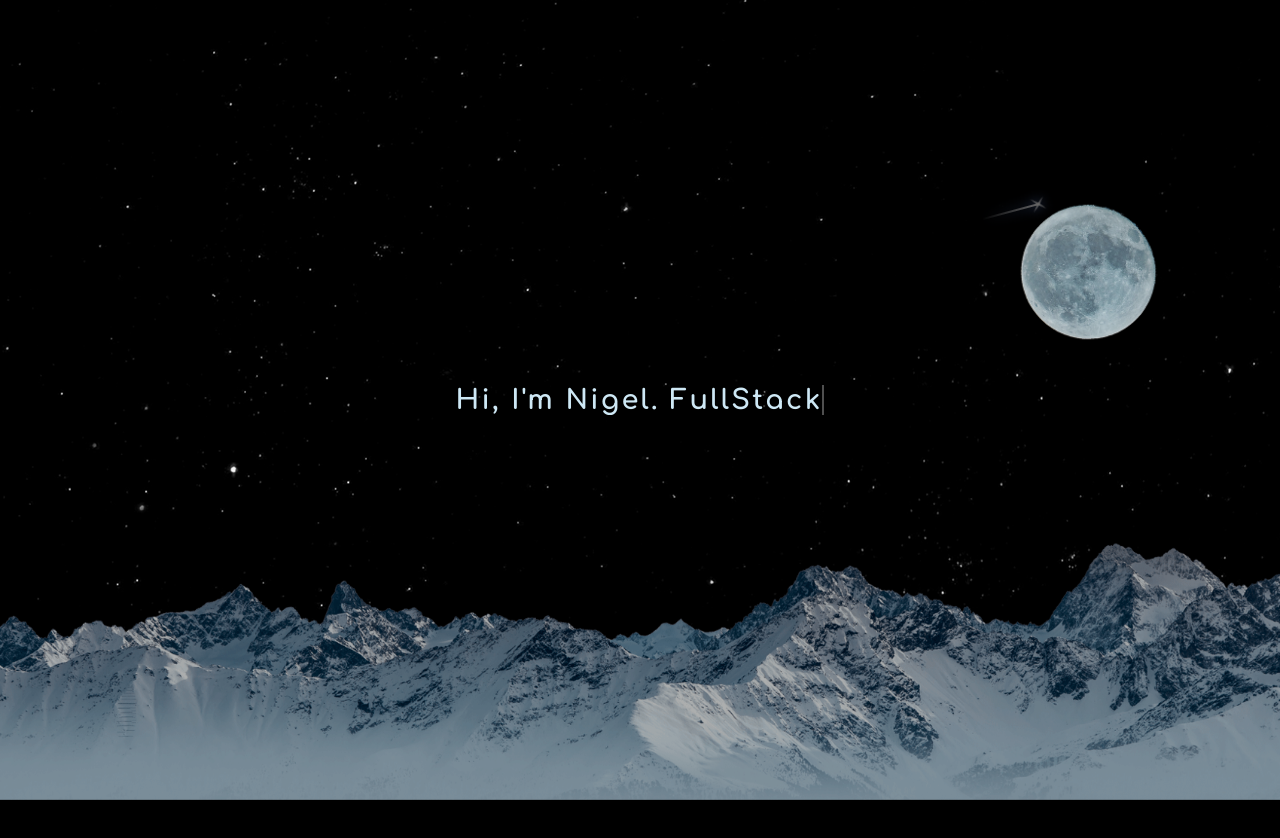
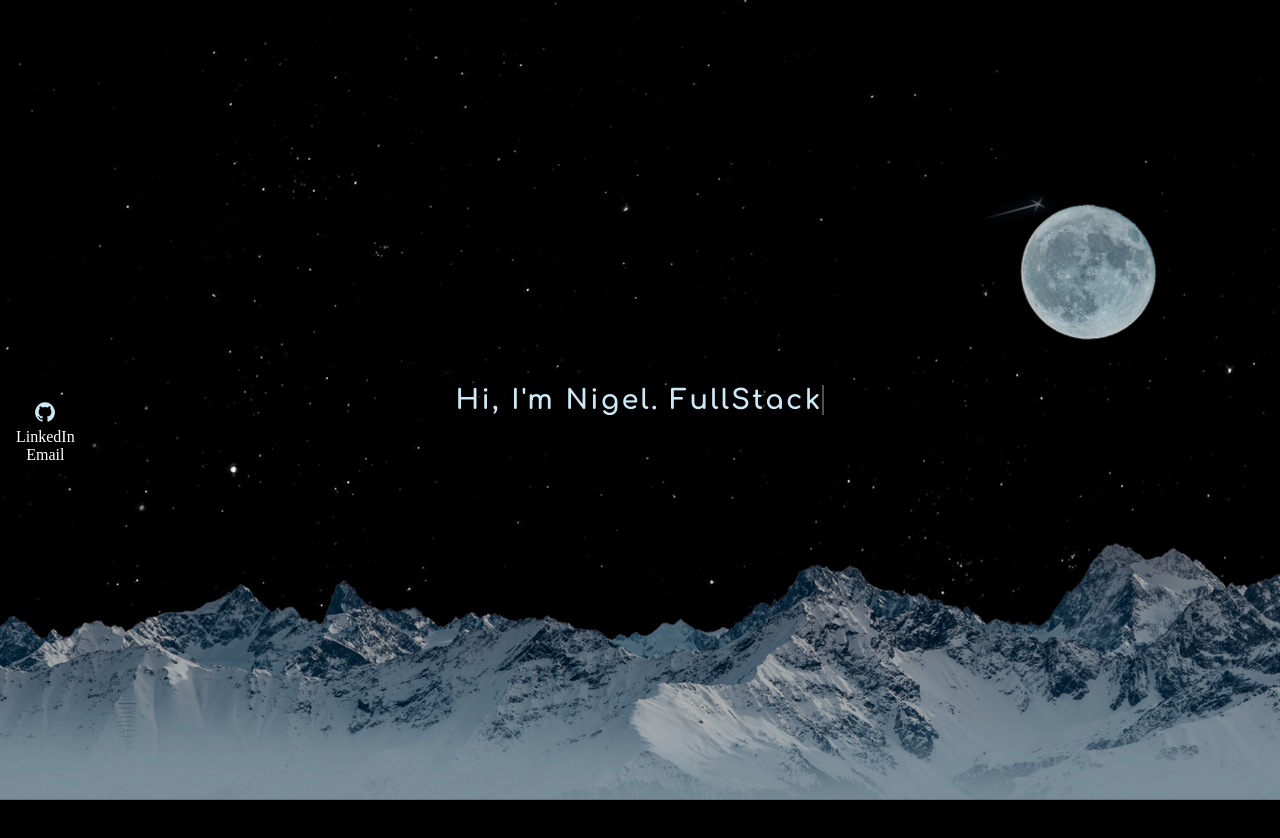
Before and after one commit to 0racularGh0st/portfolio-1.0, a Vue app: page / in a window 1280 px wide. Shown: the top 838 px of the page. Built offline with nearby package versions, Linux system fonts and the light colour scheme.

Commit message:
Add svg linear gradient code

```diff
--- a/src/components/Navbar.vue
+++ b/src/components/Navbar.vue
@@ -45,9 +45,9 @@
           <a href="#"
             ><svg width="23" height="23" fill="url(#grad1)">
               <path
-                d="M22.78,10.37A1,1,0,0,0,22,10H20V9a3,3,0,0,0-3-3H10.72l-.32-1A3,3,0,0,0,7.56,3H4A3,3,0,0,0,1,6V18a3,3,0,0,0,3,3H18.4a3,3,0,0,0,2.92-2.35L23,11.22A1,1,0,0,0,22.78,10.37ZM5.37,18.22a1,1,0,0,1-1,.78H4a1,1,0,0,1-1-1V6A1,1,0,0,1,4,5H7.56a1,1,0,0,1,1,.68l.54,1.64A1,1,0,0,0,10,8h7a1,1,0,0,1,1,1v1H8a1,1,0,0,0-1,.78Zm14,0a1,1,0,0,1-1,.78H7.21a1.42,1.42,0,0,0,.11-.35L8.8,12h12Z"
+                d="M11 7h2v2h-2zm0 4h2v6h-2zm1-9C6.48 2 2 6.48 2 12s4.48 10 10 10 10-4.48 10-10S17.52 2 12 2zm0 18c-4.41 0-8-3.59-8-8s3.59-8 8-8 8 3.59 8 8-3.59 8-8 8z"
               ></path></svg
-            >Projects</a
+            >About Me</a
           >
         </li>
         <li>
@@ -59,13 +59,13 @@
             >Skills</a
           >
         </li>
-        <li>
+         <li>
           <a href="#"
             ><svg width="23" height="23" fill="url(#grad1)">
               <path
-                d="M11 7h2v2h-2zm0 4h2v6h-2zm1-9C6.48 2 2 6.48 2 12s4.48 10 10 10 10-4.48 10-10S17.52 2 12 2zm0 18c-4.41 0-8-3.59-8-8s3.59-8 8-8 8 3.59 8 8-3.59 8-8 8z"
+                d="M22.78,10.37A1,1,0,0,0,22,10H20V9a3,3,0,0,0-3-3H10.72l-.32-1A3,3,0,0,0,7.56,3H4A3,3,0,0,0,1,6V18a3,3,0,0,0,3,3H18.4a3,3,0,0,0,2.92-2.35L23,11.22A1,1,0,0,0,22.78,10.37ZM5.37,18.22a1,1,0,0,1-1,.78H4a1,1,0,0,1-1-1V6A1,1,0,0,1,4,5H7.56a1,1,0,0,1,1,.68l.54,1.64A1,1,0,0,0,10,8h7a1,1,0,0,1,1,1v1H8a1,1,0,0,0-1,.78Zm14,0a1,1,0,0,1-1,.78H7.21a1.42,1.42,0,0,0,.11-.35L8.8,12h12Z"
               ></path></svg
-            >About Me</a
+            >Projects</a
           >
         </li>
       </ul>
--- /dev/null
+++ b/src/components/Social.vue
@@ -0,0 +1,49 @@
+<template>
+<div class="outer-social-container">
+    <svg-main-gradient/>
+    <div class="social-container">
+        <div class="github">
+            <svg  width="24" height="24" fill="#cee8f5"><path d="M12,2.2467A10.00042,10.00042,0,0,0,8.83752,21.73419c.5.08752.6875-.21247.6875-.475,0-.23749-.01251-1.025-.01251-1.86249C7,19.85919,6.35,18.78423,6.15,18.22173A3.636,3.636,0,0,0,5.125,16.8092c-.35-.1875-.85-.65-.01251-.66248A2.00117,2.00117,0,0,1,6.65,17.17169a2.13742,2.13742,0,0,0,2.91248.825A2.10376,2.10376,0,0,1,10.2,16.65923c-2.225-.25-4.55-1.11254-4.55-4.9375a3.89187,3.89187,0,0,1,1.025-2.6875,3.59373,3.59373,0,0,1,.1-2.65s.83747-.26251,2.75,1.025a9.42747,9.42747,0,0,1,5,0c1.91248-1.3,2.75-1.025,2.75-1.025a3.59323,3.59323,0,0,1,.1,2.65,3.869,3.869,0,0,1,1.025,2.6875c0,3.83747-2.33752,4.6875-4.5625,4.9375a2.36814,2.36814,0,0,1,.675,1.85c0,1.33752-.01251,2.41248-.01251,2.75,0,.26251.1875.575.6875.475A10.0053,10.0053,0,0,0,12,2.2467Z"></path></svg>
+        </div>
+        <div class="linkedin">
+            LinkedIn
+        </div>
+        <div class="email">
+            Email
+        </div>
+    </div>
+    </div>
+</template>
+<script>
+import SvgLinearGradient from './SvgLinearGradient';
+export default {
+    components:{
+        'svg-main-gradient': SvgLinearGradient
+    }
+}
+</script>
+<style>
+.outer-social-container{
+    position: absolute;
+    bottom: 50vh;
+    left: 16px;
+}
+@media screen and (max-width: 768px){
+    .social-container{
+        display: none;
+    }
+}
+@media (min-width: 769px){
+        .social-container{
+            position:absolute;
+            color: white;
+            display: flex;
+            flex-direction: column;
+            position: fixed;
+            align-items: center;
+        }
+        svg:hover{
+            fill: url(#main-gradient);
+        }
+    }
+</style>
--- /dev/null
+++ b/src/components/SvgLinearGradient.vue
@@ -0,0 +1,39 @@
+<template>
+     <svg
+              id="hexagon"
+              viewBox="0 0 100 100"
+              fill="none"
+              xmlns="http://www.w3.org/2000/svg"
+              xmlns:xlink="http://www.w3.org/1999/xlink"
+            >
+              <defs>
+                <linearGradient id="main-gradient" x1="0%" y1="0%" x2="100%" y2="0%">
+                  <stop
+                    offset="0%"
+                    style="stop-color: rgb(62, 110, 173); stop-opacity: 1"
+                  />
+                  <stop
+                    offset="100%"
+                    style="stop-color: rgb(106, 228, 230); stop-opacity: 1"
+                  />
+                </linearGradient>
+              </defs>
+              <path
+                stroke="url(#grad1)"
+                stroke-width="5"
+                stroke-linecap="round"
+                stroke-linejoin="round"
+                d="M 50, 5
+         L 11, 27
+         L 11, 72
+         L 50, 95
+         L 89, 73
+         L 89, 28 z"
+              />
+            </svg>
+</template>
+<style scoped>
+.svg-linear-gradient{
+    display: none;
+}
+</style>
--- a/src/views/MainContent.vue
+++ b/src/views/MainContent.vue
@@ -4,6 +4,7 @@
     <background ></background>
     <home class="home-class"></home>
     <mynavbar></mynavbar>
+    <social></social>
   </div>
 </div>
 </template>
@@ -12,6 +13,7 @@ import { defineAsyncComponent } from 'vue';
 const Background = defineAsyncComponent(() => import("../components/Background" /* webpackChunkName: "background" */));
 const Home = defineAsyncComponent(() => import("./Home" /* webpackChunkName: "home" */));
 const Navbar = defineAsyncComponent(() => import("../components/Navbar" /* webpackChunkName: "navbar" */));
+const Social = defineAsyncComponent(()=> import("../components/Social" /* webpackChunkName: "social" */));
 export default {
   data(){
     return {
@@ -21,7 +23,8 @@ export default {
   components:{
     'background': Background,
     'home': Home,
-    'mynavbar' : Navbar
+    'mynavbar' : Navbar,
+    'social' : Social
   }
 }
 </script>
```
